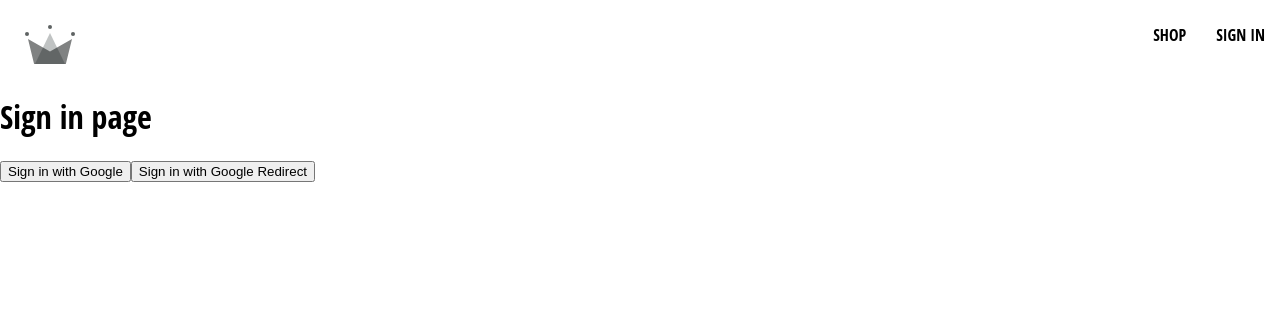
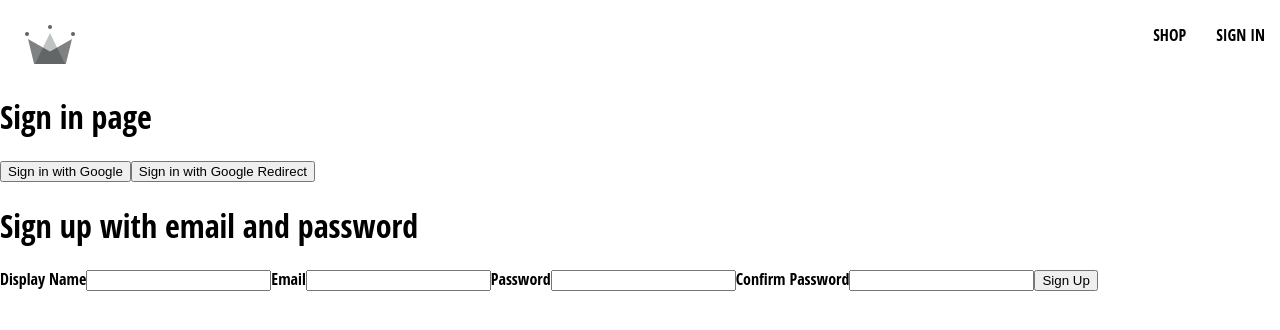
Before and after one commit to thomasbrown25/boiler-plate, a React (Create React App) app: page /sign-in in a window 1280 px wide. Shown: the top 330 px of the page. Built offline with nearby package versions, Linux system fonts and the light colour scheme.

Commit message:
added signup form

```diff
--- /dev/null
+++ b/src/components/sign-up-form/sign-up-form.component.jsx
@@ -0,0 +1,65 @@
+import { useState } from 'react';
+
+const defaultFormFields = {
+    displayName: '',
+    email: '',
+    password: '',
+    confirmPassword: ''
+};
+const SignUpForm = () => {
+    const [formFields, setFormFields] = useState(defaultFormFields);
+    const { displayName, email, password, confirmPassword } = formFields;
+
+    const handleChange = (e) => {
+        const { name, value } = e.target;
+
+        setFormFields({ ...formFields, [name]: value });
+    };
+
+    return (
+        <div>
+            <h1>Sign up with email and password</h1>
+            <form onSubmit={() => {}}>
+                <label>Display Name</label>
+                <input
+                    type='text'
+                    required
+                    onChange={handleChange}
+                    name='displayName'
+                    value={displayName}
+                />
+
+                <label>Email</label>
+                <input
+                    type='email'
+                    required
+                    onChange={handleChange}
+                    name='email'
+                    value={email}
+                />
+
+                <label>Password</label>
+                <input
+                    type='password'
+                    required
+                    onChange={handleChange}
+                    name='password'
+                    value={password}
+                />
+
+                <label>Confirm Password</label>
+                <input
+                    type='password'
+                    required
+                    onChange={handleChange}
+                    name='confirmPassword'
+                    value={confirmPassword}
+                />
+
+                <button type='submit'>Sign Up</button>
+            </form>
+        </div>
+    );
+};
+
+export default SignUpForm;
--- a/src/routes/sign-in/sign-in.component.jsx
+++ b/src/routes/sign-in/sign-in.component.jsx
@@ -6,6 +6,8 @@
     signInWithGoogleRedirect,
     auth
 } from '../../utils/firebase/firebase.utils';
+
+import SignUpForm from '../../components/sign-up-form/sign-up-form.component';
 
 const SignIn = () => {
     useEffect(() => {
@@ -31,6 +33,7 @@
             <button onClick={signInWithGoogleRedirect}>
                 Sign in with Google Redirect
             </button>
+            <SignUpForm />
         </div>
     );
 };
```
